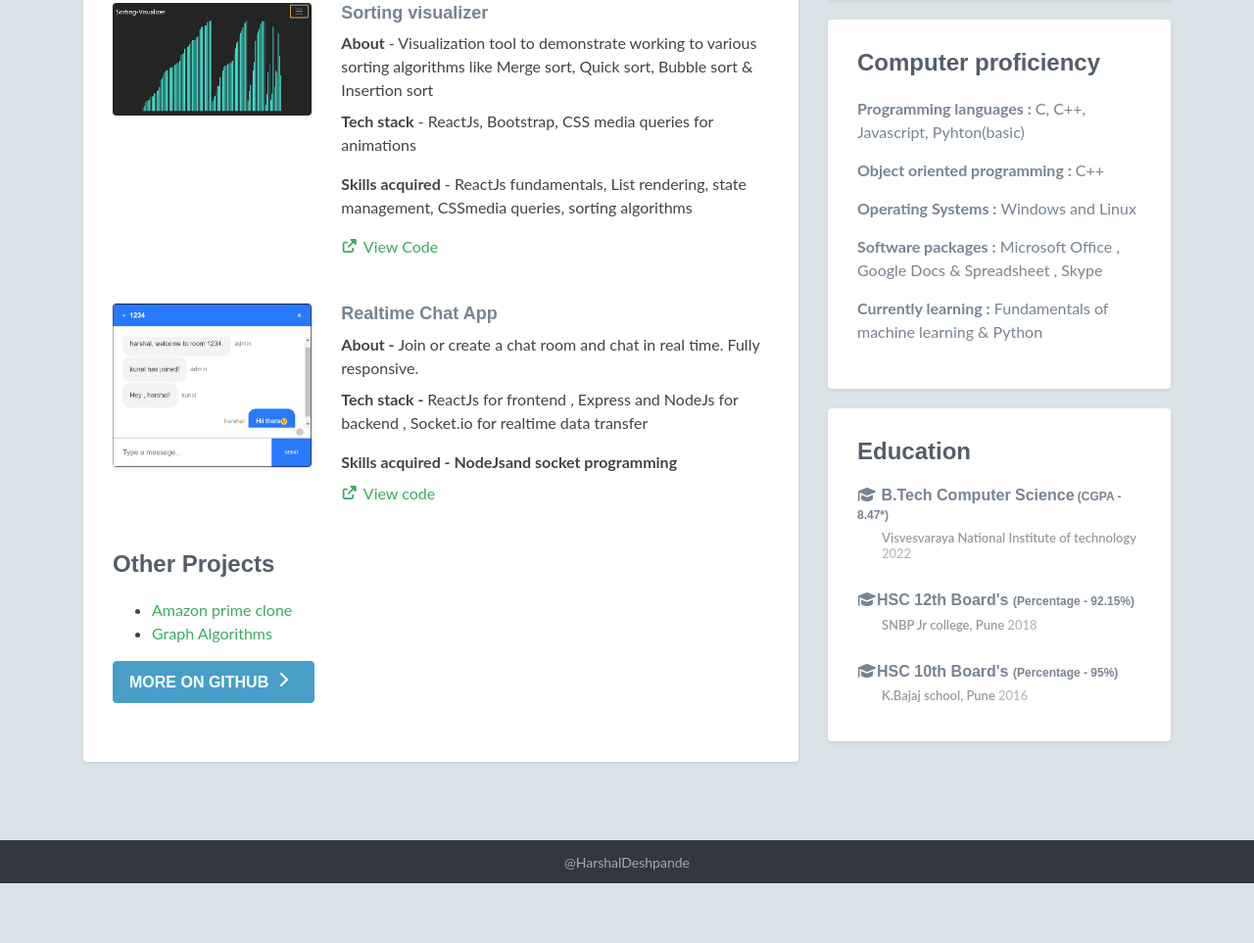
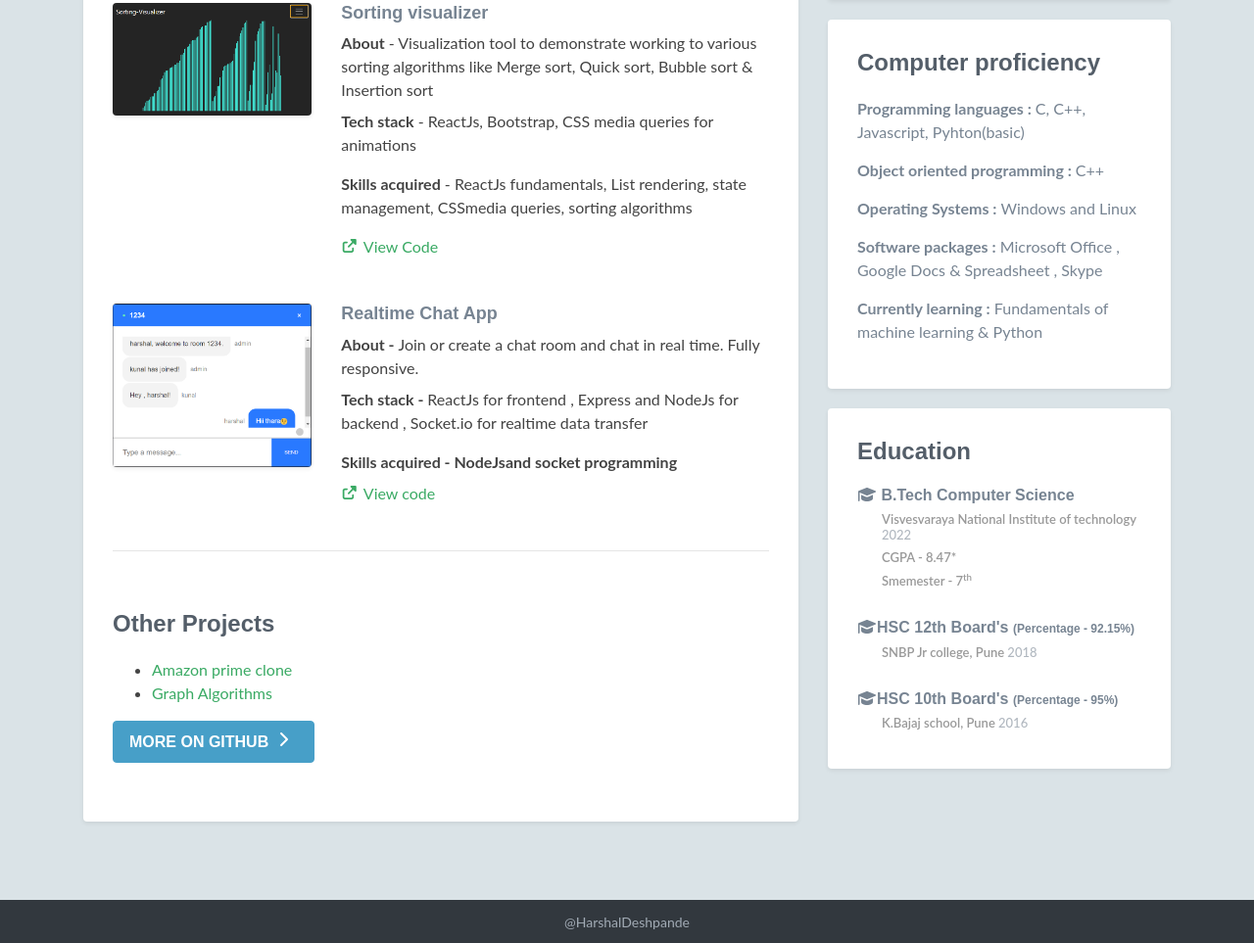
Before and after one commit to harshaldeshpande01/harshaldeshpande01.github.io, a plain HTML site: page index.html in a window 1280 px wide. Shown: the part 1336-2299 px from the top of the page at 98% size. Before the commit the page ends 2238 px from the top, so only its background shows below. Drawn offline with Linux system fonts and the light colour scheme; no server answers.

Commit message:
refactoring

```diff
--- a/index.html
+++ b/index.html
@@ -141,7 +141,7 @@
                                 </div><!--//desc-->
                             </div><!--//item-->
 
-                            <!-- <hr class="divider" /> -->
+                            <hr class="divider" />
 
                             <h2 class="heading">Other Projects </h2>
                         <div class="content">
@@ -301,9 +301,10 @@
                     <h2 class="heading">Education</h2>
                     <div class="content">
                         <div class="item">
-                            <h3 class="title"><i class="fas fa-graduation-cap"></i> B.Tech Computer Science<span style="font-size: 12px;"> (CGPA - 8.47*)</span></h3>
+                            <h3 class="title"><i class="fas fa-graduation-cap"></i> B.Tech Computer Science</h3>
                             <h4 class="university">Visvesvaraya National Institute of technology<span class="year"> 2022</span></h4>
-
+                            <h4 class="university">CGPA - 8.47*</h4>
+                            <h4 class="university">Smemester - 7<sup>th</sup></h4>
                         </div><!--//item-->
                         <div class="item">
                             <h3 class="title"><i class="fas fa-graduation-cap"></i>HSC 12th Board's <span style="font-size: 12px;"> (Percentage - 92.15%)</span></h3>
```
